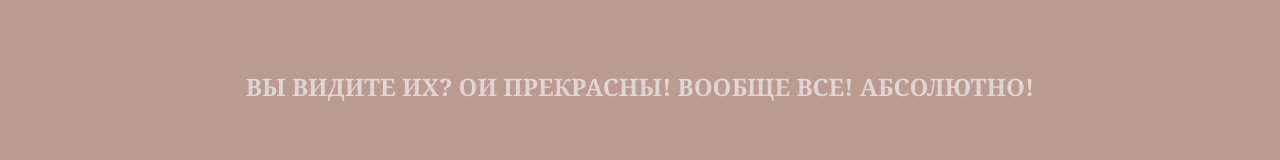
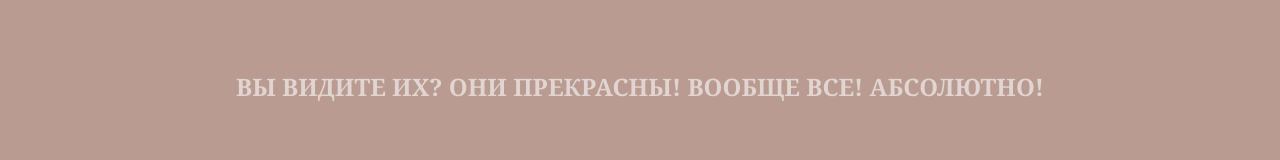
Before and after one commit to FieldMouser/Donuts, a plain HTML site: page index.html in a window 1280 px wide. Shown: the part 995-1155 px from the top of the page. Drawn offline with Linux system fonts and the light colour scheme.

Commit message:
Update index.html with fixing mistake

```diff
--- a/index.html
+++ b/index.html
@@ -46,7 +46,7 @@
       </ul>
     </div>
     <div class="quotation">
-      <h4>ВЫ ВИДИТЕ ИХ? ОИ ПРЕКРАСНЫ! ВООБЩЕ ВСЕ! АБСОЛЮТНО!</h4>
+      <h4>ВЫ ВИДИТЕ ИХ? ОНИ ПРЕКРАСНЫ! ВООБЩЕ ВСЕ! АБСОЛЮТНО!</h4>
       <p class="author"> - Автор сайта</p>
     </div>
 
```
